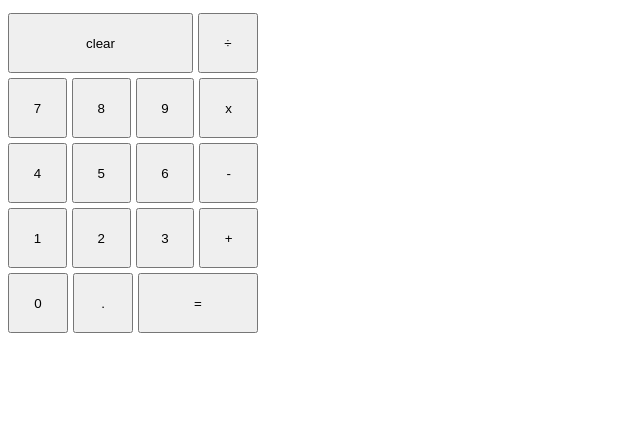
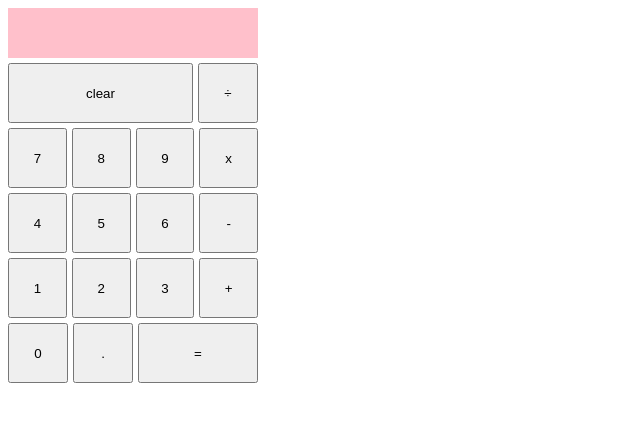
Before and after one commit to burntraisin/calculator, a plain HTML site: page index.html in a window 1280 px wide. Shown: the whole page, without its empty margins (0-640 px from the left). Drawn offline with Linux system fonts and the light colour scheme.

```diff
--- a/styles.css
+++ b/styles.css
@@ -1,3 +1,8 @@
+.display {
+    height: 50px;
+    background-color: pink;
+}
+
 .calculator {
     display: flex;
     flex-direction: column;
```
Also changed, not shown: fonts/Quicksand-Bold.ttf (added), fonts/Quicksand-Light.ttf (added), fonts/Quicksand-Medium.ttf (added), fonts/Quicksand-Regular.ttf (added), fonts/Quicksand-SemiBold.ttf (added).
